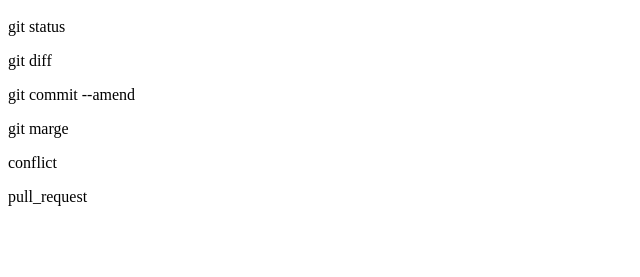
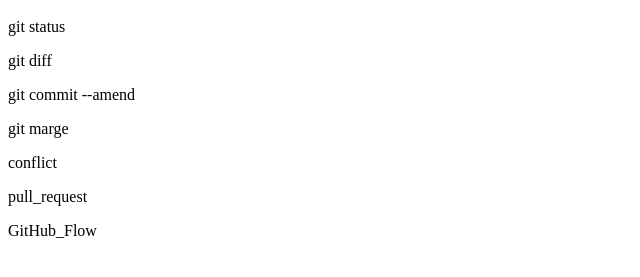
Before and after one commit to masaki-yama/git_tutorial, a plain HTML site: page index.html in a window 1280 px wide. Shown: the part 57-334 px from the top of the page, without its empty margins (0-640 px from the left). Drawn offline with Linux system fonts and the light colour scheme.

Commit message:
GitHub　Flow　を追記

```diff
--- a/index.html
+++ b/index.html
@@ -5,3 +5,4 @@
 <p>git marge</p>
 <p>conflict</p>
 <p>pull_request</P>
+<p>GitHub_Flow</p>
```
